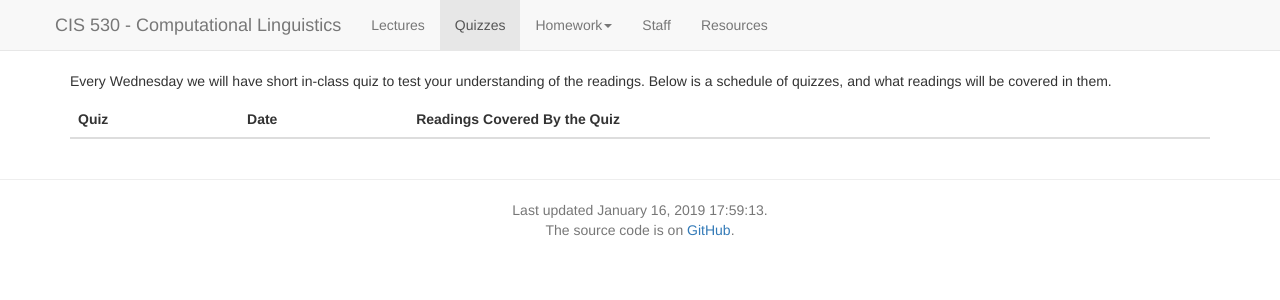
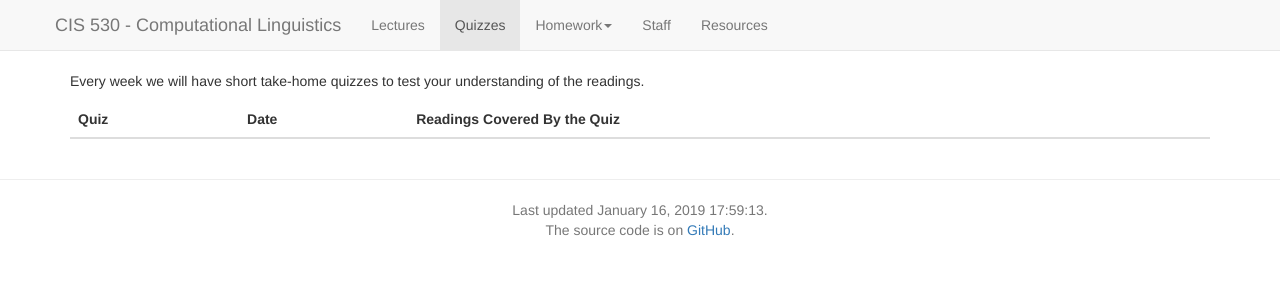
Before and after one commit to computational-linguistics-class/computational-linguistics-class.github.io, a Jekyll site: the page built from quizzes.md, in a window 1280 px wide. Shown: the top 300 px of the page. Built offline with Jekyll 4.4.1, drawn with Linux system fonts in a browser that asks for light colours; nearby versions of some CDN libraries; a script that is not in the unit is left out.

Commit message:
Quizzes won't be in-class

```diff
--- a/quizzes.md
+++ b/quizzes.md
@@ -9,7 +9,10 @@ active_tab: quizzes
 {% capture now %}{{'now' | date: '%s'}}{% endcapture %}
 <!-- End create a HTML anchor for the most recent lecture -->
 
-Every Wednesday we will have short in-class quiz to test your understanding of the readings.  Below is a schedule of quizzes, and what readings will be covered in them.
+Every week we will have short take-home quizzes to test your understanding of the readings.
+<!--
+Below is a schedule of quizzes, and what readings will be covered in them.
+-->
 
 <table class="table table-striped">
   <thead>
```
